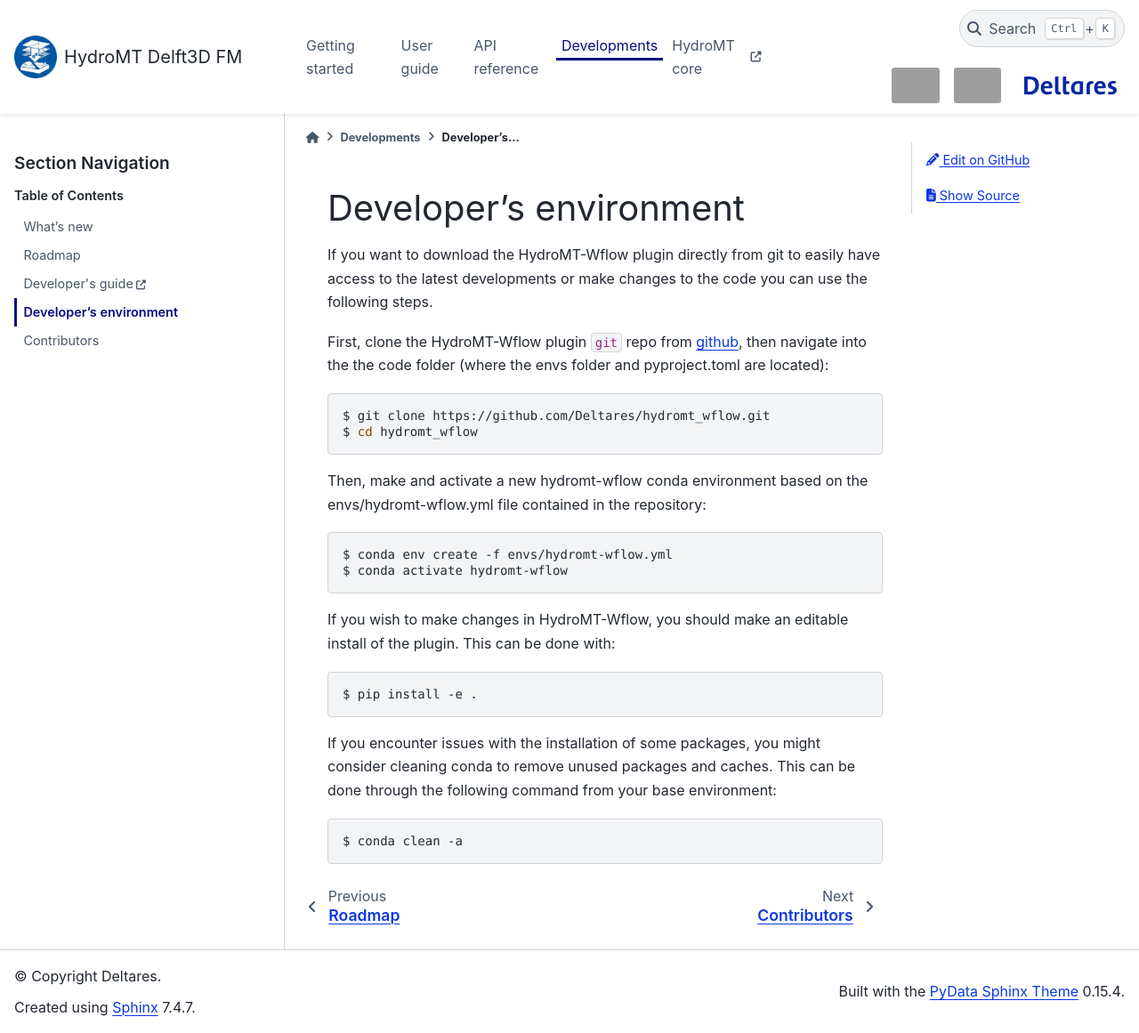
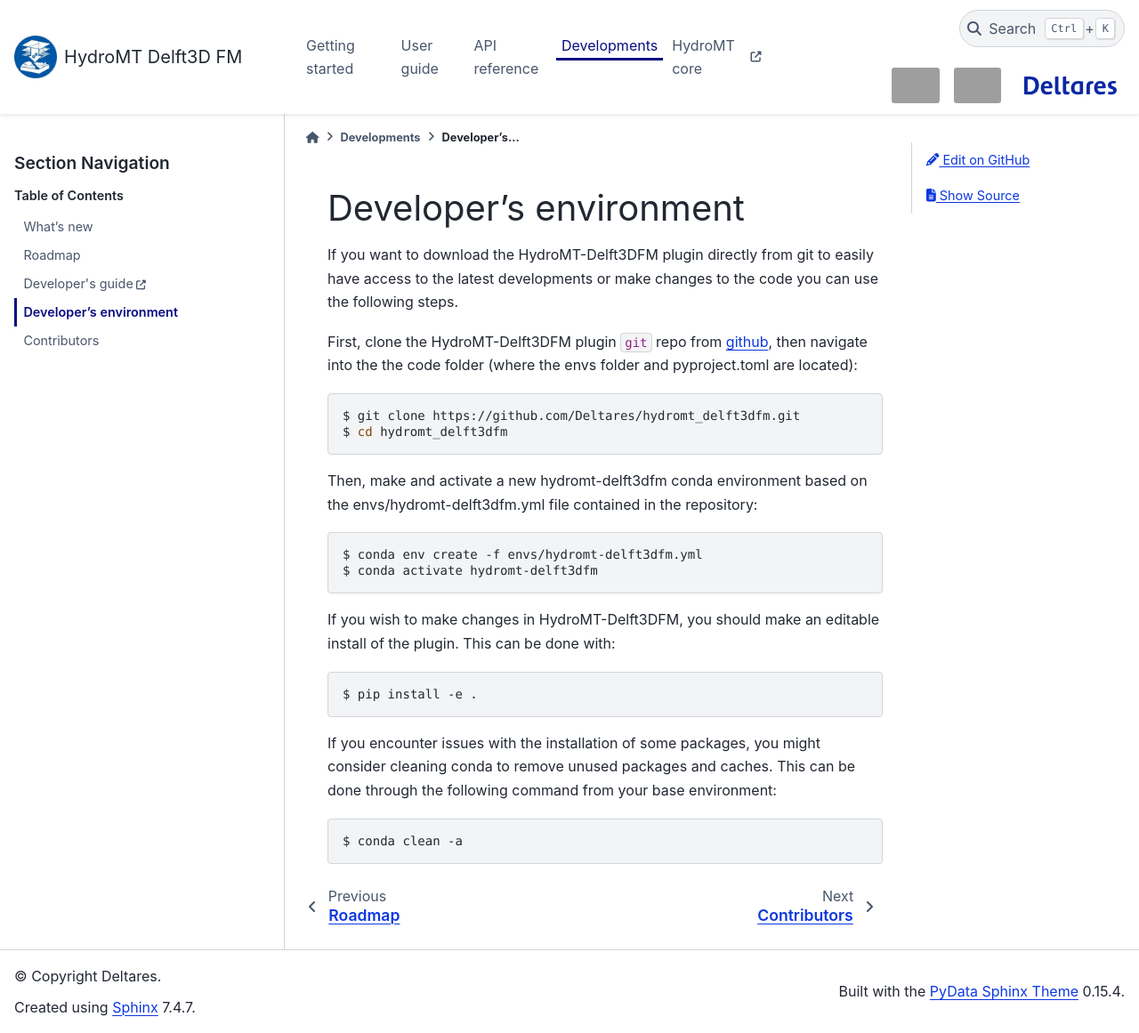
Before and after one commit to Deltares/hydromt_delft3dfm, a Sphinx documentation site: the page built from docs/dev_guide/dev_install.rst, in a window 1280 px wide and 1161 px high. Shown: the whole window at 89% size. Built offline with Sphinx 7.4.7 and the PyData theme 0.15.4, drawn with Linux system fonts in a browser that asks for light colours; pages that are not in the unit, such as notebooks, are missing from menus; the version number is read from the project's files by our own code; grey boxes are pictures that could not be loaded.

Commit message:
update developer guide

```diff
--- a/docs/dev_guide/dev_install.rst
+++ b/docs/dev_guide/dev_install.rst
@@ -2,27 +2,27 @@
 
 Developer's environment
 =======================
-If you want to download the HydroMT-Wflow plugin directly from git to easily have access to the latest developments or
+If you want to download the HydroMT-Delft3DFM plugin directly from git to easily have access to the latest developments or
 make changes to the code you can use the following steps.
 
-First, clone the HydroMT-Wflow plugin ``git`` repo from
-`github <https://github.com/Deltares/hydromt_wflow>`_, then navigate into the
+First, clone the HydroMT-Delft3DFM plugin ``git`` repo from
+`github <https://github.com/Deltares/hydromt_delft3dfm>`_, then navigate into the
 the code folder (where the envs folder and pyproject.toml are located):
 
 .. code-block:: console
 
-    $ git clone https://github.com/Deltares/hydromt_wflow.git
-    $ cd hydromt_wflow
+    $ git clone https://github.com/Deltares/hydromt_delft3dfm.git
+    $ cd hydromt_delft3dfm
 
-Then, make and activate a new hydromt-wflow conda environment based on the envs/hydromt-wflow.yml
+Then, make and activate a new hydromt-delft3dfm conda environment based on the envs/hydromt-delft3dfm.yml
 file contained in the repository:
 
 .. code-block:: console
 
-    $ conda env create -f envs/hydromt-wflow.yml
-    $ conda activate hydromt-wflow
+    $ conda env create -f envs/hydromt-delft3dfm.yml
+    $ conda activate hydromt-delft3dfm
 
-If you wish to make changes in HydroMT-Wflow, you should make an editable install of the plugin.
+If you wish to make changes in HydroMT-Delft3DFM, you should make an editable install of the plugin.
 This can be done with:
 
 .. code-block:: console
```
